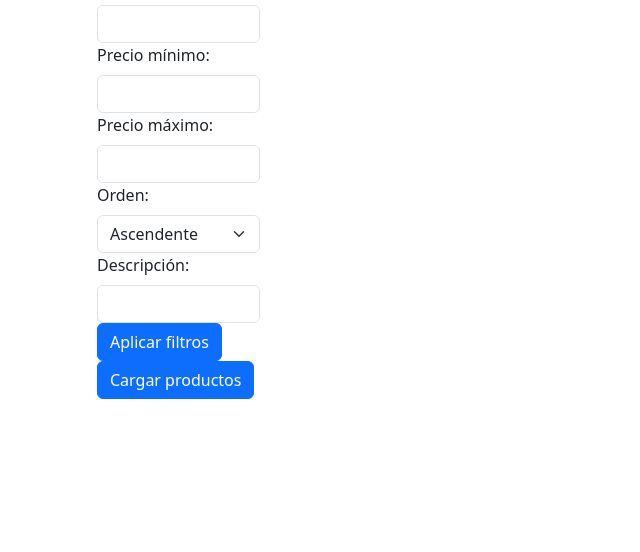
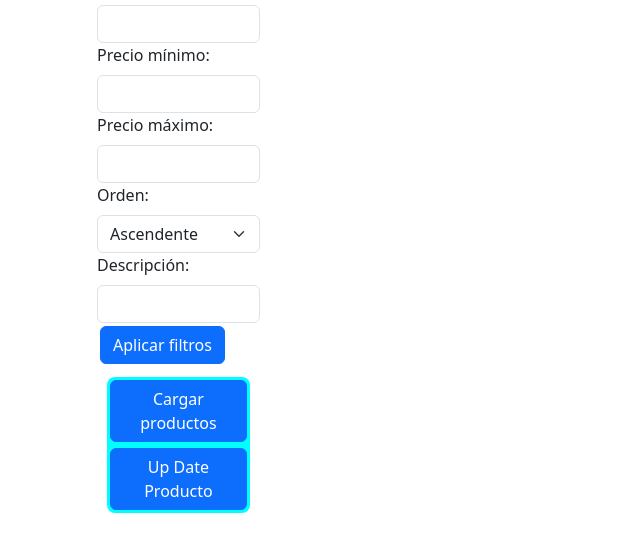
Before and after one commit to Lales38/TP_integrador, a website: page public/showProductos.html in a window 1280 px wide. Shown: the part 98-650 px from the top of the page, without its empty margins (0-640 px from the left). Drawn offline with nearby package versions, Linux system fonts and the light colour scheme; no server answers.

Commit message:
Cargo el link de Up Date

```diff
--- a/public/showProductos.html
+++ b/public/showProductos.html
@@ -11,6 +11,12 @@
             grid-template-columns: repeat(auto-fill, minmax(250px, 1fr));
             gap: 20px;
         }
+        .html{
+          margin: 10px;
+          background-color: aqua;
+          border-radius: 8px;
+          gap: 3px;
+        }
         .card {
             border: 1px solid #ccc;
             padding: 20px;
@@ -20,6 +26,9 @@
         }
         .card .btn {
             margin-top: auto;
+        }
+        .btn{
+          margin: 3px;
         }
         aside {
             width: 15%;
@@ -78,7 +87,10 @@
               class="btn btn-primary"
             />
           </form>
+          <div class="html">
           <a class="btn btn-primary" href="./cargarProductos.html">Cargar productos</a>
+          <a class="btn btn-primary" href="./updateProducto.html">Up Date Producto</a>
+        </div>
         </aside>
         <section></section>
       </div>
```
